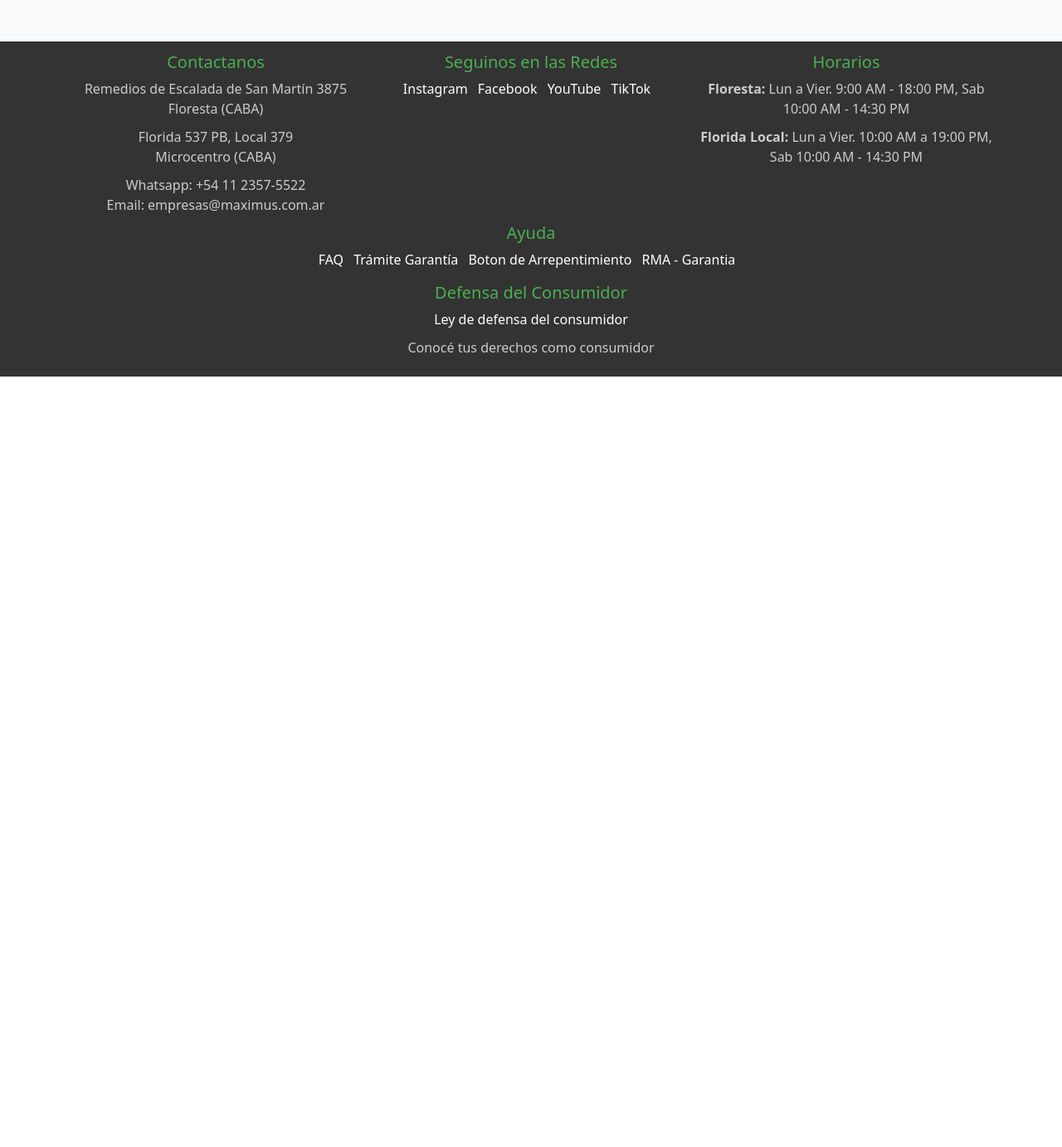
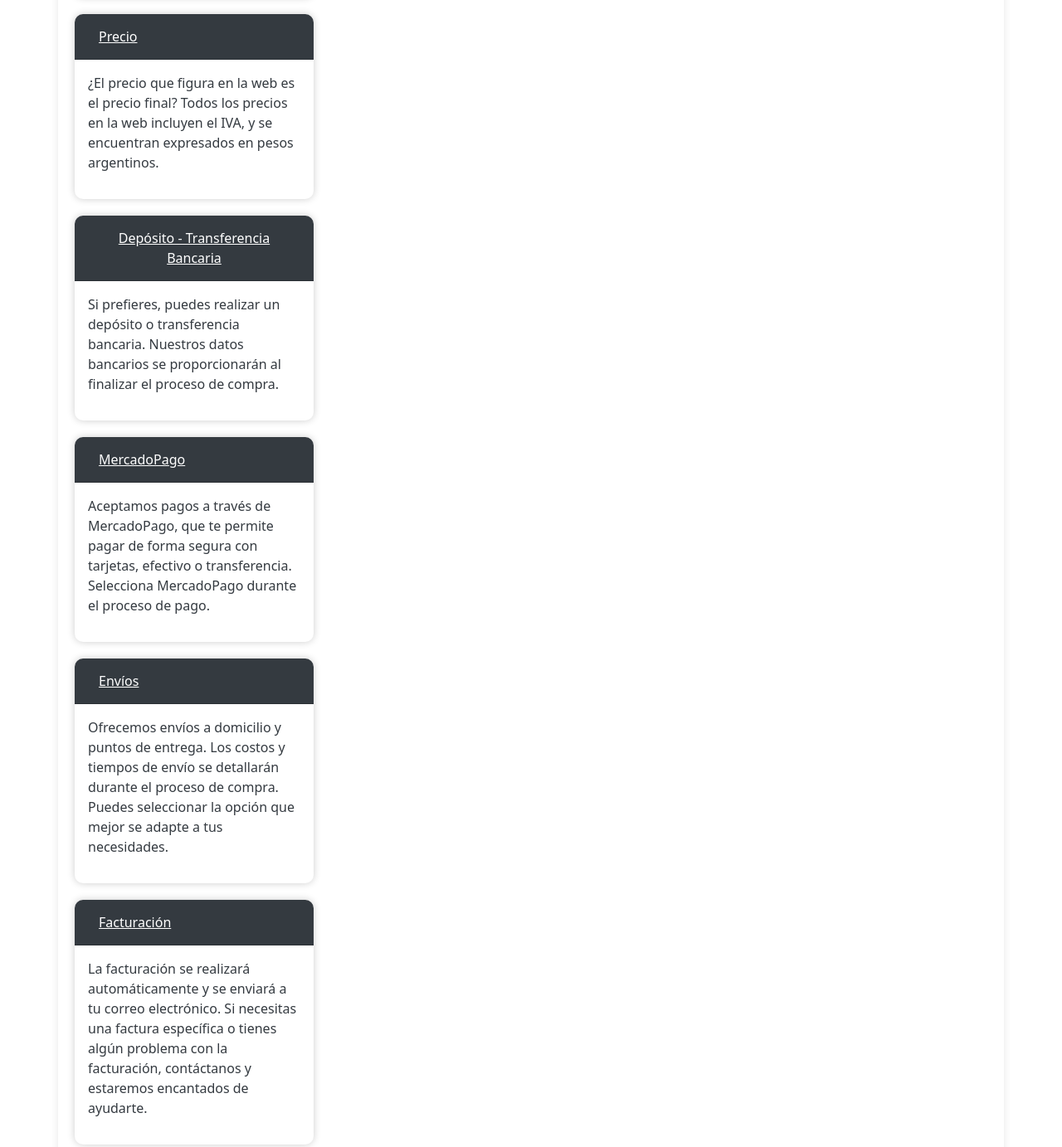
Before and after one commit to maxi-hi/armytech, a plain HTML site: page pag-internas/ayuda.html in a window 1280 px wide. Shown: the part 826-2209 px from the top of the page at 83% size. Before the commit the page ends 1280 px from the top, so only its background shows below. Drawn offline with nearby package versions, Linux system fonts and the light colour scheme.

Commit message:
sec ayuda solucion

```diff
--- a/pag-internas/ayuda.html
+++ b/pag-internas/ayuda.html
@@ -40,7 +40,7 @@
 
 <main>
 
-    <main id="preguntas-frecuentes">
+    <main id="preguntas-frecuentes-container">
 
         <div class="container container-preguntas-frecuentes">
             <h1 class="mt-4 mb-4">Preguntas Frecuentes</h1>
@@ -53,7 +53,7 @@
                         </button>
                     </h5>
                 </div>
-                <div id="respuesta1" class="collapse">
+                <div id="respuesta1" class="collapse show">
                     <div class="card-body card-body-pregunta-frecuente">
                         <p>Solo tenés que seleccionar todos los productos que deseas adquirir. Seguidamente, en el carrito de compras, para conocer el costo del envío colocás tu código postal en el recuadro correspondiente, elegís la mensajería de tu preferencia y debajo seleccionas la forma de pago. Luego hacés clic en el botón COMPRAR y podés acceder como cliente (si ya tenés cuenta en Compra Gamer) o crear un cliente nuevo. Por último, completás los pasos brindados por el asistente, hasta confirmar la compra. Se te asignará un número de pedido y se mostrarán los datos del mismo. También enviaremos un mail a tu correo electrónico registrado con los detalles del pedido realizado.</p>
                     </div>
@@ -67,7 +67,7 @@
                         </button>
                     </h5>
                 </div>
-                <div id="respuesta2" class="collapse">
+                <div id="respuesta2" class="collapse show">
                     <div class="card-body card-body-pregunta-frecuente">
                         <p>¿El precio que figura en la web es el precio final? Todos los precios en la web incluyen el IVA, y se encuentran expresados en pesos argentinos.</p>
                     </div>
@@ -82,7 +82,7 @@
                         </button>
                     </h5>
                 </div>
-                <div id="respuesta3" class="collapse">
+                <div id="respuesta3" class="collapse show">
                     <div class="card-body card-body-pregunta-frecuente">
                         <p>Si prefieres, puedes realizar un depósito o transferencia bancaria. Nuestros datos bancarios se proporcionarán al finalizar el proceso de compra.</p>
                     </div>
@@ -97,7 +97,7 @@
                         </button>
                     </h5>
                 </div>
-                <div id="respuesta4" class="collapse">
+                <div id="respuesta4" class="collapse show">
                     <div class="card-body card-body-pregunta-frecuente">
                         <p>Aceptamos pagos a través de MercadoPago, que te permite pagar de forma segura con tarjetas, efectivo o transferencia. Selecciona MercadoPago durante el proceso de pago.</p>
                     </div>
@@ -112,7 +112,7 @@
                         </button>
                     </h5>
                 </div>
-                <div id="respuesta5" class="collapse">
+                <div id="respuesta5" class="collapse show">
                     <div class="card-body card-body-pregunta-frecuente">
                         <p>Ofrecemos envíos a domicilio y puntos de entrega. Los costos y tiempos de envío se detallarán durante el proceso de compra. Puedes seleccionar la opción que mejor se adapte a tus necesidades.</p>
                     </div>
@@ -127,7 +127,7 @@
                         </button>
                     </h5>
                 </div>
-                <div id="respuesta6" class="collapse">
+                <div id="respuesta6" class="collapse show">
                     <div class="card-body card-body-pregunta-frecuente">
                         <p>La facturación se realizará automáticamente y se enviará a tu correo electrónico. Si necesitas una factura específica o tienes algún problema con la facturación, contáctanos y estaremos encantados de ayudarte.</p>
                     </div>
```
